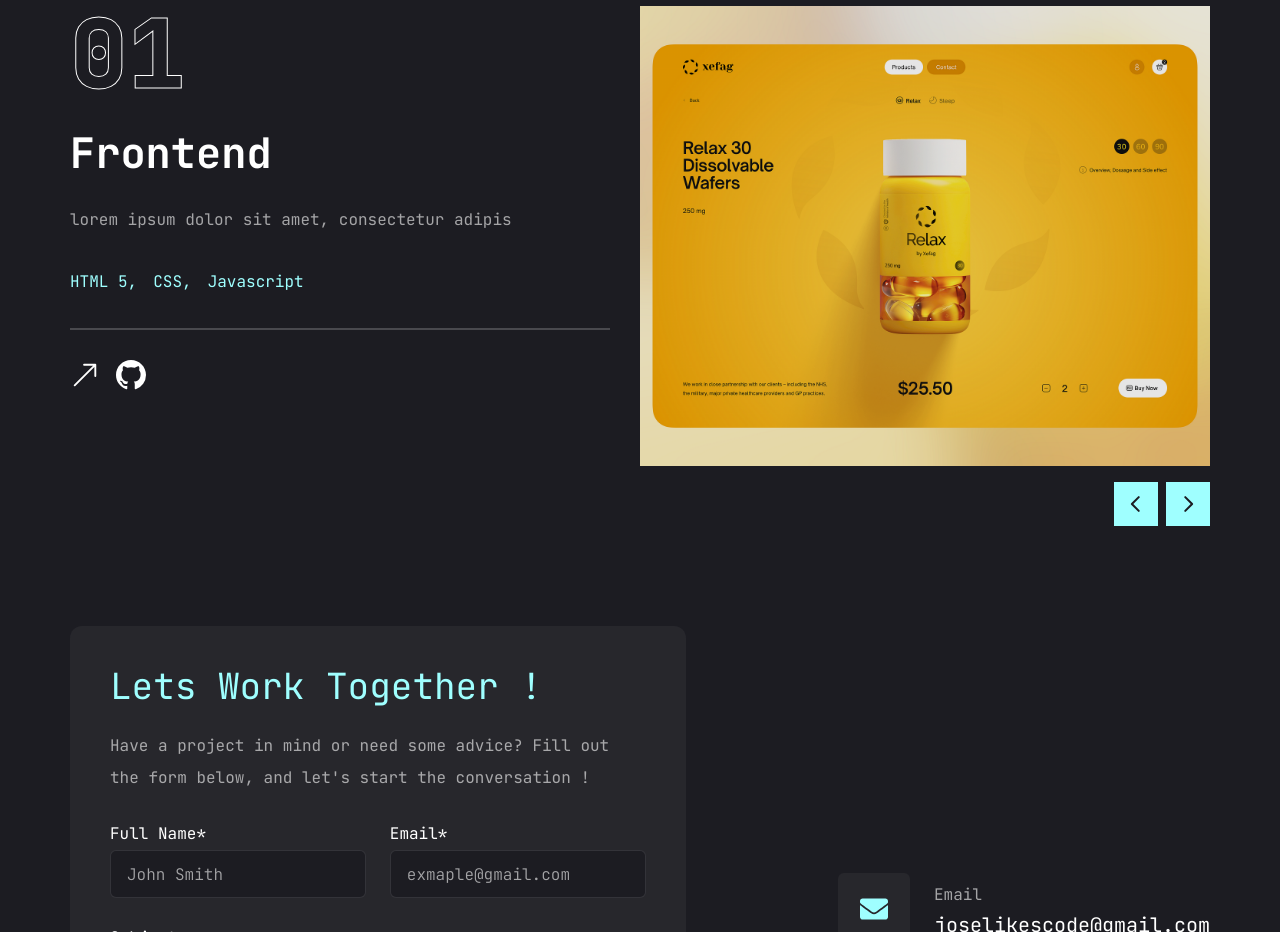
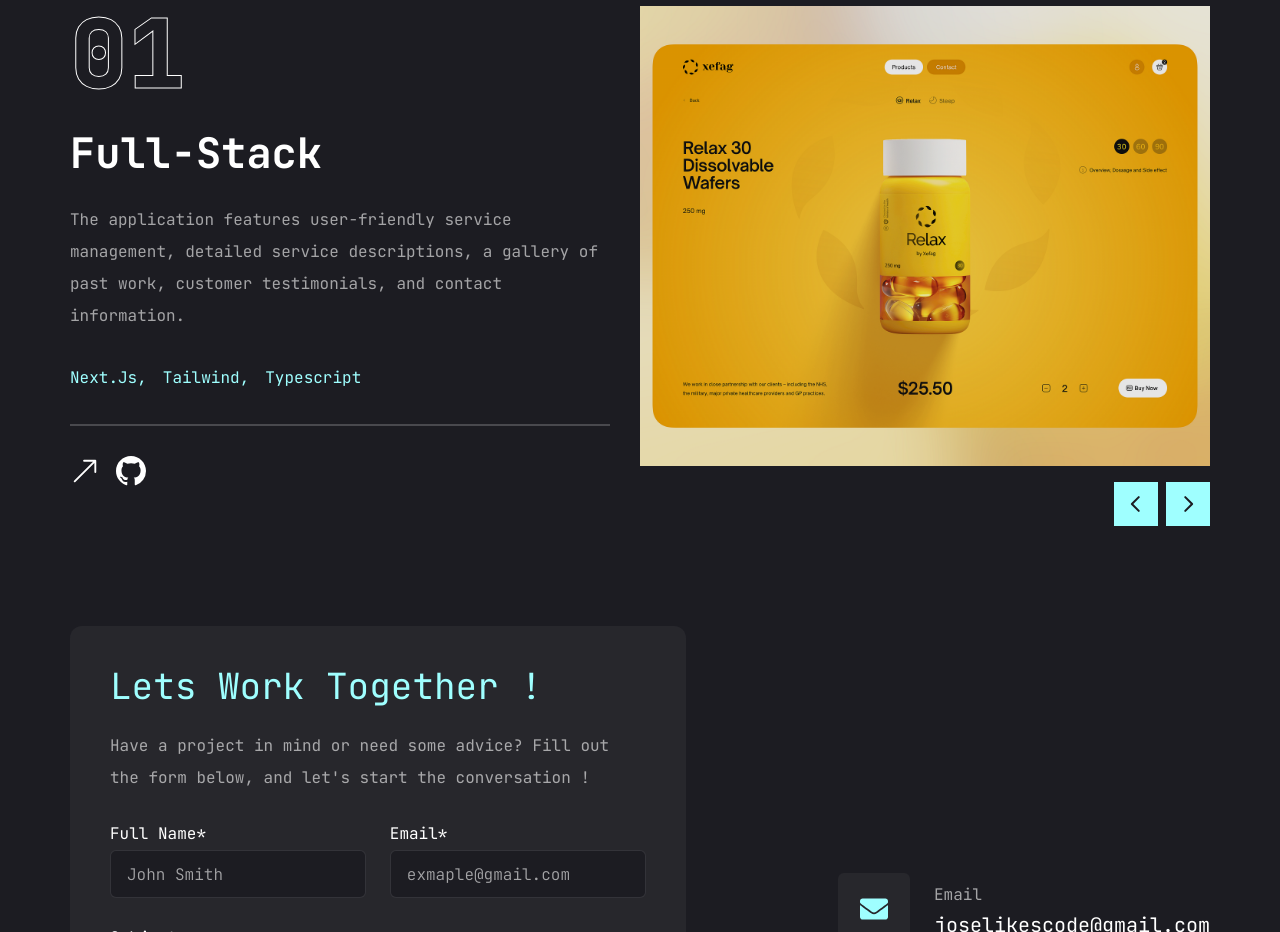
Before and after one commit to jose0-0/personal-site, a Next.js app in the folder personal-site/: page /#projects in a window 1280 px wide. Before the commit this address led to /. Shown: the part 1780-2712 px from the top of the page. Built offline with nearby package versions, Linux system fonts and the light colour scheme.

Commit message:
added a fade-up and fade-down effect for text components on the page

```diff
--- a/personal-site/app/globals.css
+++ b/personal-site/app/globals.css
@@ -60,3 +60,37 @@
 }
 
 /* END: General styles */
+
+/* keyframes */
+@keyframes fade-up {
+  0% {
+    opacity: 0;
+    transform: translateY(30px) scale(0.9);
+  }
+
+  100% {
+    opacity: 1;
+    transform: translateY(0px) scale(1);
+  }
+}
+
+@keyframes fade-down {
+  0% {
+    opacity: 0;
+    transform: translateY(-30px) scale(0.9);
+  }
+
+  100% {
+    opacity: 1;
+    transform: translateY(0px) scale(1);
+  }
+}
+
+/* intro */
+.intro {
+  animation: fade-up 0.5s
+}
+
+.nav-intro {
+  animation: fade-down 0.5s
+}
--- a/personal-site/app/page.tsx
+++ b/personal-site/app/page.tsx
@@ -7,7 +7,7 @@ const Home = () => {
       <div className='container mx-auto h-full'>
         <div className='flex flex-col items-center justify-between xl:pt-8 xl:pb-24'>
           {/* text */}
-          <div className='text-center xl:text-center'>
+          <div className='text-center xl:text-center intro'>
             <span className='text-xl'>Software Developer </span>
             <h1 className='h1 mb-6'>
               Hello, I'm <br/> <span className='text-accent'>Jose Argueta</span>
--- a/personal-site/components/Contact.tsx
+++ b/personal-site/components/Contact.tsx
@@ -47,7 +47,7 @@ const Contact = () => {
     <div
         id='contact'
         className='container mx-auto'>
-        <div className='flex flex-col xl:flex-row gap-[30px]'>
+        <div className='flex flex-col xl:flex-row gap-[30px] intro'>
             {/* form */}
             <div className='xl:w-[54%] order-2 xl:order-none'>
                 <form
--- a/personal-site/components/Nav.tsx
+++ b/personal-site/components/Nav.tsx
@@ -1,7 +1,6 @@
 'use client';
 import Link from 'next/link';
 import { useState } from 'react'
-import { CustomButton } from '@/components';
 import { AiOutlineMenu, AiOutlineClose } from 'react-icons/ai'
 
 const links = [
@@ -24,7 +23,7 @@ const Nav = () => {
 
   return (
     <header className='py-8 xl:py-12 text-white'>
-      <div className='container mx-auto flex justify-between items-center'>
+      <div className='container mx-auto flex justify-between items-center nav-intro'>
         <Link href='/' className=''>
           <h1 className='text-4xl font-semibold'>
             JOSE<span className='text-accent'>.</span>
--- a/personal-site/components/Services.tsx
+++ b/personal-site/components/Services.tsx
@@ -1,6 +1,5 @@
 'use client'
 import { BsArrowDownRight } from 'react-icons/bs'
-import { motion } from 'framer-motion'
 import Link from 'next/link';
 
 const services = [
@@ -35,18 +34,7 @@ const Services = () => {
     <section id='services' className='flex flex-col justify-center py-12'>
         <div className='container mx-auto'>
             <h1 className='text-[4rem]'>Services</h1>
-            <motion.div
-                initial={{ opacity: 0 }}
-                animate={{
-                    opacity: 1,
-                    transition: {
-                        delay: 0.1,
-                        duration: 0.2,
-                        ease: 'easeIn'
-                    }
-                }}
-                className='grid grid-cols-1 md:grid-cols-2 gap-[60px]'
-            >
+            <div className='grid grid-cols-1 md:grid-cols-2 gap-[60px] intro'>
                 {services.map((service, index) => {
                     return (
                         <div key={index}
@@ -67,7 +55,7 @@ const Services = () => {
                         </div>
                     );
                 })}
-            </motion.div>
+            </div>
         </div>
     </section>
   )
--- a/personal-site/components/Work.tsx
+++ b/personal-site/components/Work.tsx
@@ -1,5 +1,4 @@
 'use client'
-import { motion } from 'framer-motion';
 import { useState } from 'react';
 import { Swiper, SwiperSlide } from 'swiper/react';
 import 'swiper/css'
@@ -11,15 +10,15 @@ import { WorkSliderBtns } from '@/components';
 const projects = [
     {
         num: '01',
-        category: 'frontend',
-        title: 'project 1',
-        description: 'lorem ipsum dolor sit amet, consectetur adipis',
+        category: 'Full-Stack',
+        title: 'Platinum Detailing Lv',
+        description: 'The application features user-friendly service management, detailed service descriptions, a gallery of past work, customer testimonials, and contact information.',
         stack: [
-            {name: 'HTML 5'}, {name: 'CSS'}, {name: 'Javascript'}
+            {name: 'Next.Js'}, {name: 'Tailwind'}, {name: 'Typescript'}
         ],
         image: '/placeholder-1.png',
         live: '',
-        github: '',
+        github: 'https://github.com/jose0-0/PlatinumDetailingLv',
     },
     {
         num: '02',
@@ -70,19 +69,7 @@ const Work = () => {
     }
 
   return (
-    <motion.section
-        id='projects'
-        initial={{opacity: 0}}
-        animate={{
-            opacity: 1,
-            transition: {
-                delay: 0.1,
-                duration: 0.2,
-                ease: 'easeIn'
-            }
-        }}
-        className='flex flex-col justify-center py-12 xl:px-0'
-    >
+    <section className='flex flex-col justify-center py-12 xl:px-0 intro'>
         <div className='container mx-auto'>
             <h1 className='text-[4rem]'>Projects</h1>
             <div className='flex flex-col xl:flex-row xl:gap-[30px]'>
@@ -148,7 +135,7 @@ const Work = () => {
                 </div>
             </div>
         </div>
-    </motion.section>
+    </section>
   )
 }
 
```
